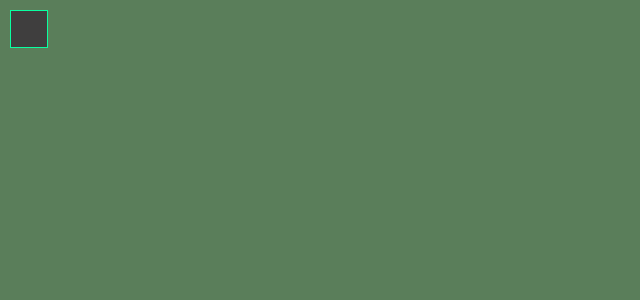
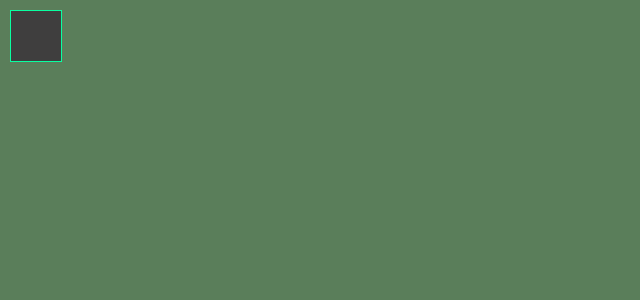
Before and after one commit to M1chae1M/calendar, a Next.js app: page /displayMonths/Day in a window 1280 px wide. Shown: the top 300 px of the page, without its empty margins (0-640 px from the left). Built offline with nearby package versions, Linux system fonts and the light colour scheme.

Commit message:
day -> 52px

```diff
--- a/pages/_document.js
+++ b/pages/_document.js
@@ -31,5 +31,7 @@ export function returnDaysInMonth(year){
   return daysInMonths
 }
 
-export const DaySize='38px'
+// export const DaySize='38px'
+// export const DaySize='45px'
+export const DaySize='52px'
 // export const DaySize='33px'
--- a/pages/displayMonths/Day.js
+++ b/pages/displayMonths/Day.js
@@ -26,7 +26,6 @@ export default class Day extends Component{
         display:'grid',
         textAlign:'center',
         alignItems:'center',
-        display:'inline-block',
         justifyContent:'center',
         backgroundColor:!withAlert?'rgb(63, 62, 62)':'red',
         border:'solid #0affa1 1px',
--- a/pages/displayMonths/Month.js
+++ b/pages/displayMonths/Month.js
@@ -37,6 +37,6 @@ export default class Month extends Component{
         <HeaderWithDays/>
         <div className="Month" style={styles.Month}>{children}</div>
       </div>
-    );
+    )
   }
 }
```
